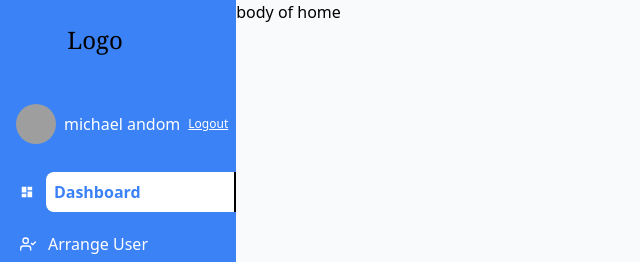
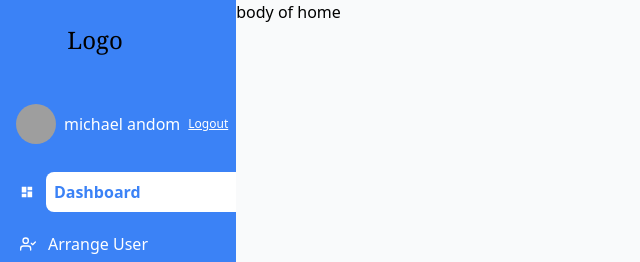
Before and after one commit to nathan-mersha/meeting-manager-frontend-admindashboard, a React (Create React App) app: page / in a window 1280 px wide. Shown: the top 262 px of the page, without its empty margins (0-640 px from the left). Built offline with nearby package versions, Linux system fonts and the light colour scheme; grey boxes are pictures that could not be loaded; the HTML template or start-up script is replaced by a standard one.

Commit message:
border color

```diff
--- a/src/components/Sidebar.jsx
+++ b/src/components/Sidebar.jsx
@@ -13,7 +13,7 @@ import NavItem from "./NavItem";
 const isNotActiveStyle =
   "flex items-center px-5 gap-3 text-white  transition-all duration-200 ease-in-out capitalize ";
 const isActiveStyle =
-  "flex items-center pl-5 gap-3 text-blue-500   font-extrabold border-r-2 border-black  transition-all duration-200 ease-in-out capitalize";
+  "flex items-center pl-5 gap-3 text-blue-500   font-extrabold border-r-2 border-white  transition-all duration-200 ease-in-out capitalize";
 
 const Sidebar = ({ closeToggle }) => {
   const { categoryId } = useParams();
```
